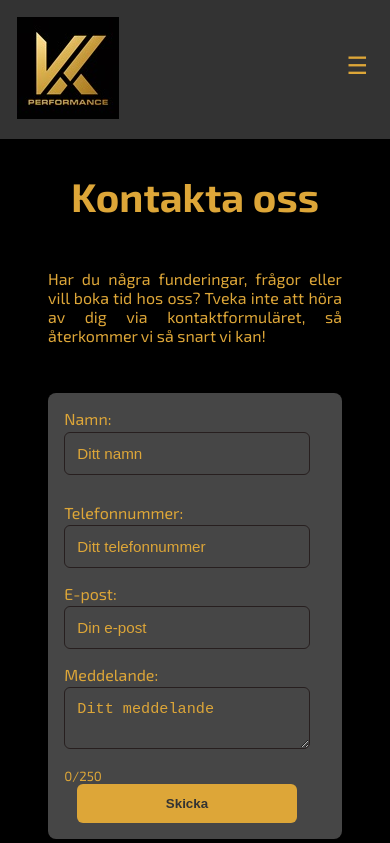
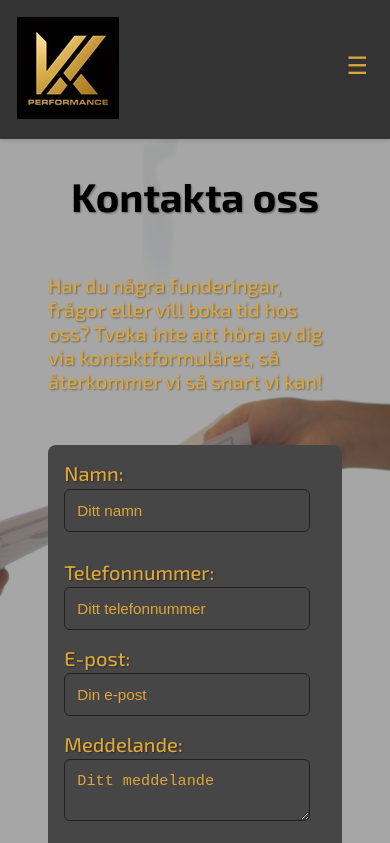
Before and after one commit to LordChonk/carpage, a React (Vite) app: page /kontakt in a window 390 px wide. Shown: the top 843 px of the page. Built offline with nearby package versions, Linux system fonts and the light colour scheme.

Commit message:
added some more pictures and legibility improvements

```diff
--- a/src/index.css
+++ b/src/index.css
@@ -221,6 +221,19 @@ footer h3{
 }
 }
 
+/* Kontakt sida */
+.kontakt-sida h2{
+  /*color: #c79a3f;*/
+  color: black;
+}
+
+.kontakt-sida{
+  font-weight: 500;
+  font-size: 20px;
+  text-shadow: 1px 1px 2px rgba(0,0,0,0.4);
+}
+
+
 .kontakt-formular h2{
   transform: translateX(18%);
 }
@@ -260,31 +273,12 @@ footer h3{
 }
 
 
-
 .form-row {
   display: flex;
   flex-direction: row;
   justify-content: space-between;
   gap: 0.75rem;
 }
-
-
-/*.kontakt-sida{
-  display: flex;
-  flex-direction: column;
-  align-items: center;
-  justify-content: center;
-  gap: 2rem;
-  padding: 2rem 0;
-}
-
-.kontakt-text {
-  text-align: left;
-  padding-right: 2rem;
-  max-width: 500px;
-}
-
-*/
 
 .kontakt-formular button {
   display: block;
@@ -368,13 +362,29 @@ footer h3{
 /* Lagersida */
 
 .lager-section {
-  background-color: black;
-  color: #f0f0f0;
+  background-image: url(/public/bg_images/lager.jpg);
+  background-size: cover;
+  /*color: #f0f0f0;*/
   padding: 3rem 1rem;
   display: flex;
   justify-content: center;
+  font-size: large;
+  font-weight: bolder;
+  text-shadow: 1px 1px 2px rgba(0,0,0,0.4);
+  position: relative;
 }
 
+.lager-section h2{
+  font-size: 40px;
+}
+
+.lager-container::before {
+  content: "";
+  position: absolute;
+  inset: 0;
+  background: rgba(0, 0, 0, 0.2);
+  z-index: 0;
+}
 .lager-container {
   display: flex;
   flex-direction: row;
@@ -420,7 +430,7 @@ footer h3{
   display: flex;
   justify-content: center;
   align-items: center;
-  background-color: black;
+ /* background-color: black;*/
   border-radius: 8px;
   padding: 1rem;
   max-width: 500px;
@@ -432,7 +442,7 @@ footer h3{
   height: 225px;
   border: none;
   border-radius: 6px;
-  background-color: black;
+ /* background-color: black;*/
   overflow: hidden;
   box-shadow: 0 0 20px black;
 }
@@ -458,6 +468,14 @@ footer h3{
   .lager-button {
     margin-top: 1rem;
   }
+
+  .lager-container::before {
+  content: "";
+  position: absolute;
+  inset: 0;
+  background: rgba(0, 0, 0, 0.2);
+  z-index: 0;
+}
 }
 
 
@@ -484,9 +502,8 @@ footer h3{
 }*/
 
 /* Bilder */
-
-.salg-sida{
-  background-image: url(/public/bg_images/nycklar.jpg);
+/*.lager-sida{
+  background-image: url(/public/bg_images/lager.jpg);
   background-size: cover;
   overflow: hidden;
   background-repeat: no-repeat;
@@ -495,7 +512,24 @@ footer h3{
   position: relative;
 }
 
-.salg-sida::before {
+
+
+.lager-sida > * {
+  position: relative;
+  z-index: 1;
+}*/
+.salj-sida{
+  background-image: url(/public/bg_images/nycklar.jpg);
+  background-size: cover;
+  overflow: hidden;
+  background-repeat: no-repeat;
+  background-position: center;
+  min-height: 100vh;
+  position: relative;
+  text-shadow: 1px 1px 2px rgba(0,0,0,0.4);
+}
+
+.salj-sida::before {
   content: "";
   position: absolute;
   inset: 0;
@@ -503,13 +537,41 @@ footer h3{
   z-index: 0;
 }
 
-.salg-sida > * {
+.salj-sida > * {
   position: relative;
   z-index: 1;
 }
 
 @media (max-width: 768px){
-  .salg-sida{
+  .salj-sida{
     background-position: center;
   }
 }
+
+.kontakt-sida{
+  background-image: url(/public/bg_images/kontakt.jpg);
+   background-size: cover;
+  overflow: hidden;
+  background-repeat: no-repeat;
+  background-position: center;
+  min-height: 100vh;
+  position: relative;
+}
+.kontakt-sida::before {
+  content: "";
+  position: absolute;
+  inset: 0;
+  background: rgba(0, 0, 0, 0.35);
+  z-index: 0;
+}
+
+.kontakt-sida > * {
+  position: relative;
+  z-index: 1;
+}
+
+@media (max-width: 768px){
+  .kontakt-sida p{
+    text-align: start;
+  }
+}
--- a/src/pages/Kontakt.tsx
+++ b/src/pages/Kontakt.tsx
@@ -23,6 +23,7 @@ export default function Kontakt() {
   };
 
   return (
+    <div className="kontakt-sida">
     <div className="form-sida">
 
 <h2>Kontakta oss</h2>
@@ -71,5 +72,6 @@ export default function Kontakt() {
     </div>
     </div>
           </div>
+          </div>
   );
 }
--- a/src/pages/Lager.tsx
+++ b/src/pages/Lager.tsx
@@ -2,6 +2,7 @@ import React from "react";
 
 export default function Lager(){
     return (
+        <div className="lager-sida">
         <section className="lager-section">
             <div className="lager-container">
                 <div className="lager-text">
@@ -26,9 +27,11 @@ export default function Lager(){
                 </div>
             </div>
         </section>
-
+      </div>
     );
 }
+
+{/* Om detta ej funkar, kan jag försöka göra manuella länkar till annonserna, men då blir det ingen iframe och allt måste uppdateras manuellt */}
 
 {/*} <div className="lager-sida">
             <h2>Bilar i lager</h2>
```
Also changed, not shown: public/bg_images/kontakt.jpg (added), 1 other file (tests, documents, lock files or other folders).
